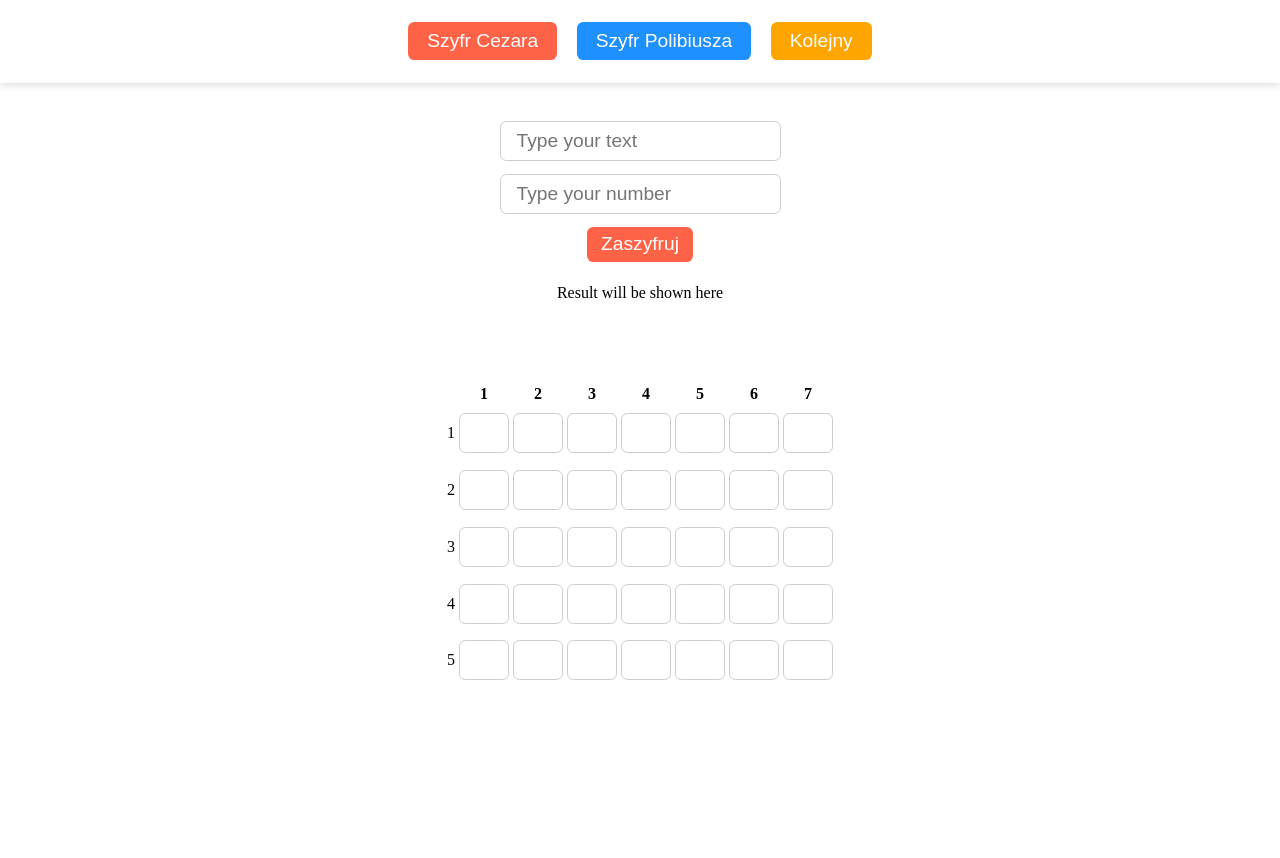
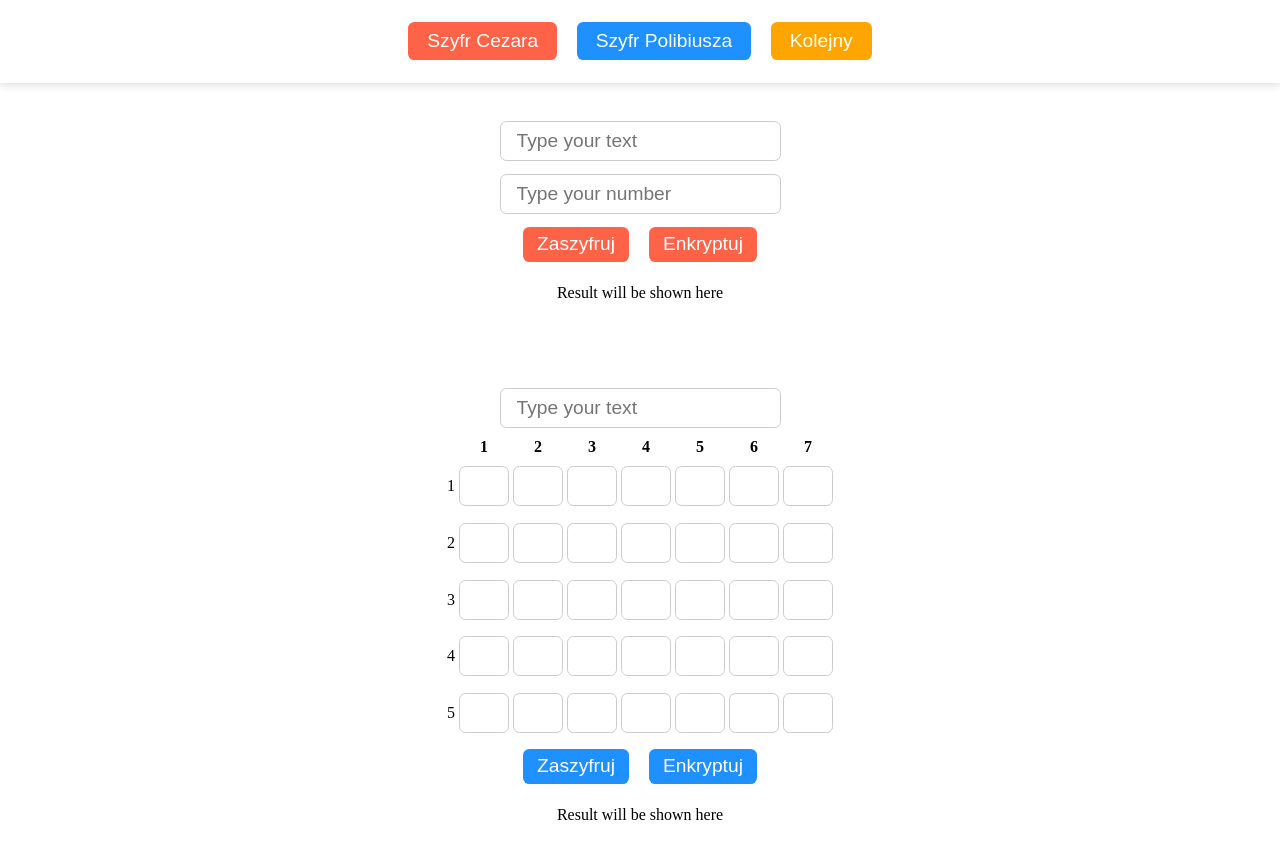
Before and after one commit to JuliaKucmierczyk/security-cipher, a React (Vite) app: page / in a window 1280 px wide. Shown: the top 858 px of the page. Before the commit the page ends 800 px from the top, so only its background shows below. Built offline with nearby package versions, Linux system fonts and the light colour scheme.

Commit message:
częste commity są fajne

```diff
--- a/src/components/Cezar.tsx
+++ b/src/components/Cezar.tsx
@@ -36,7 +36,7 @@ const Cezar = () => {
   };
 
   // create a function that will handle the click event
-  const handleClick = () => {
+  const handleClickEncrypt = () => {
     const textInput = document.querySelector(
       "#cipher-text"
     ) as HTMLInputElement;
@@ -47,15 +47,32 @@ const Cezar = () => {
     showResult(result);
   };
 
+  const handleClickDecrypt = () => {
+    const textInput = document.querySelector(
+      "#cipher-text"
+    ) as HTMLInputElement;
+    const numInput = document.querySelector("#cipher-num") as HTMLInputElement;
+    const text = textInput.value;
+    const num = numInput.value;
+    const result = decrypt(text, Number(num));
+    showResult(result);
+  };
+
   return (
     <section className="container cezar" hidden={true}>
       <div className="input-container">
         <input type="text" placeholder="Type your text" id="cipher-text" />
         <input type="number" placeholder="Type your number" id="cipher-num" />
       </div>
-      <button className="btn tomato" onClick={handleClick}>
-        Zaszyfruj
-      </button>
+      <div>
+        <button className="btn tomato" onClick={handleClickEncrypt}>
+          Zaszyfruj
+        </button>
+        <button className="btn tomato" onClick={handleClickDecrypt}>
+          Enkryptuj
+        </button>
+      </div>
+
       <div className="result-container">
         <p>Result will be shown here</p>
       </div>
--- a/src/components/Polibiusz.tsx
+++ b/src/components/Polibiusz.tsx
@@ -1,8 +1,11 @@
 const Polibiusz = () => {
   // I want to create a Polybius Cipher that will encrypt and decrypt the text with all the inputs as table
 
+  //   const polibiusz = () => {
+
   return (
     <section className="container polibiusz">
+      <input type="text" placeholder="Type your text" id="polibiusz-text" />
       <table className="polibiusz-table">
         <tr>
           <th></th>
@@ -135,6 +138,13 @@ const Polibiusz = () => {
           </td>
         </tr>
       </table>
+      <div>
+        <button className="btn blue">Zaszyfruj</button>
+        <button className="btn blue">Enkryptuj</button>
+      </div>
+      <div className="result-container">
+        <p>Result will be shown here</p>
+      </div>
     </section>
   );
 };
```
